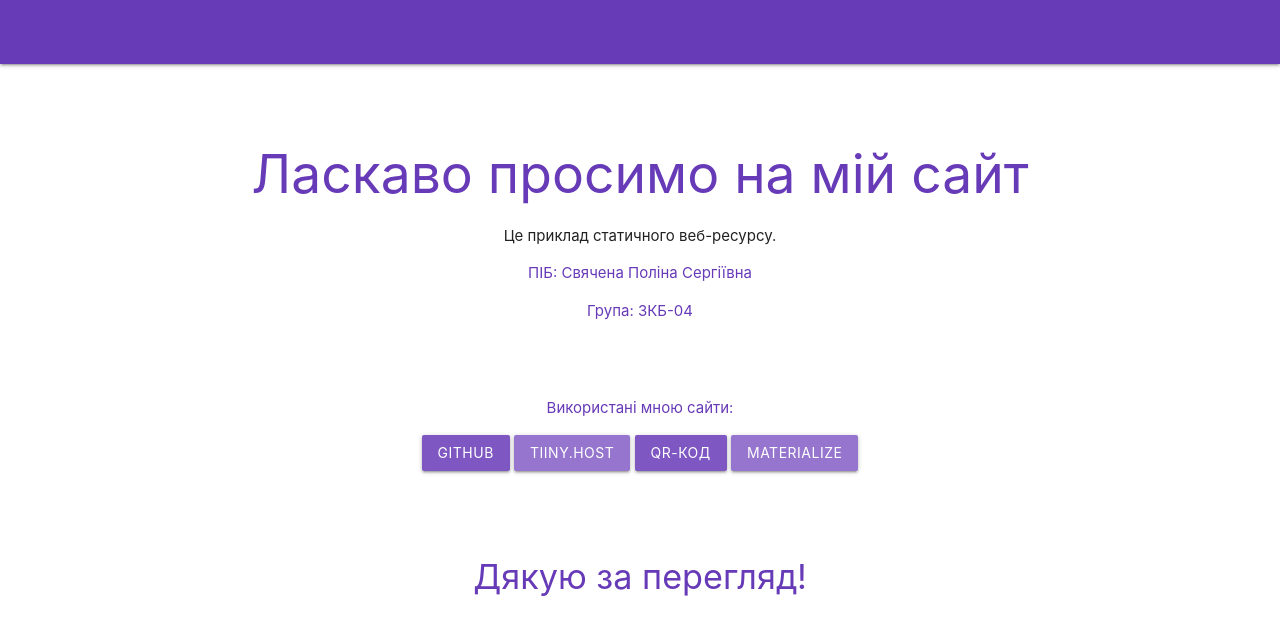
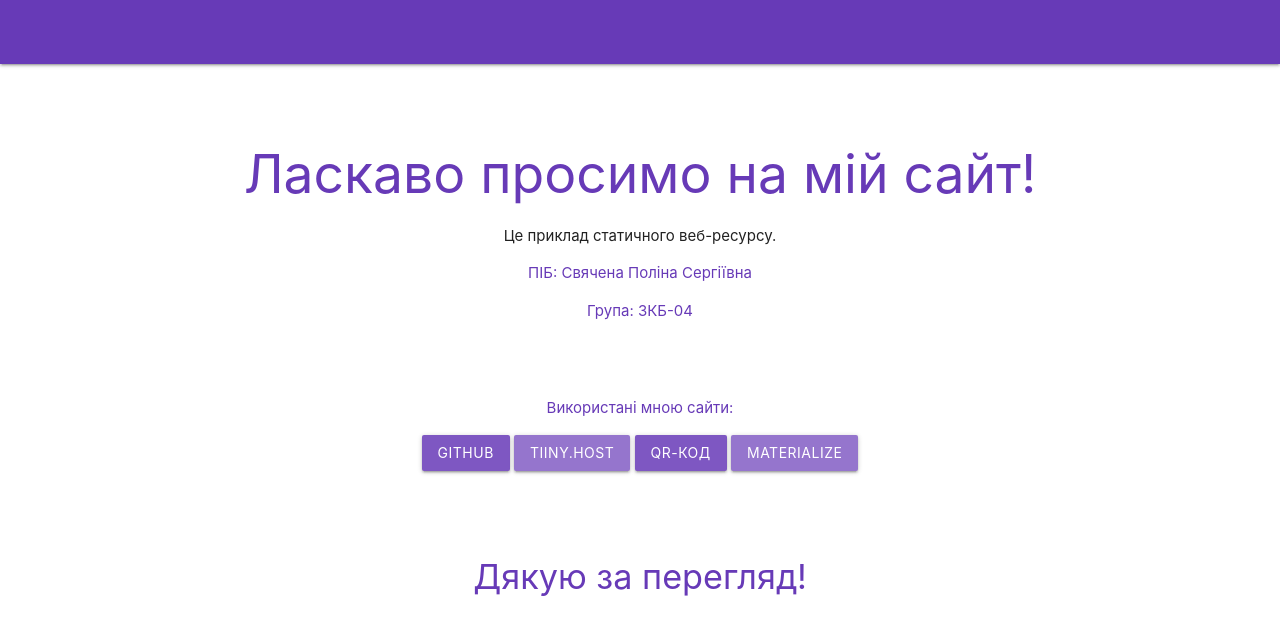
Before and after one commit to nepola20080403-ai/lab_rob_3_Polina, a plain HTML site: page index.html in a window 1280 px wide. Drawn offline with nearby package versions, Linux system fonts and the light colour scheme.

Commit message:
Update index.html

```diff
--- a/index.html
+++ b/index.html
@@ -12,7 +12,7 @@
     <br>
 
     <selection class="conteiner">
-        <h2 class="#9575cd deep-purple-text center">Ласкаво просимо на мій сайт</h2>
+        <h2 class="#9575cd deep-purple-text center">Ласкаво просимо на мій сайт!</h2>
         <p class="center">Це приклад статичного веб-ресурсу.</p>
 
         <p class="#7e57c2 deep-purple-text center">ПІБ: Свячена Поліна Сергіївна</p>
```
